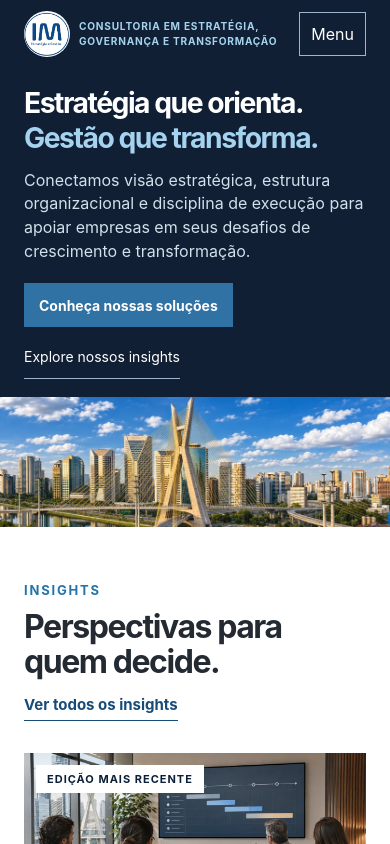
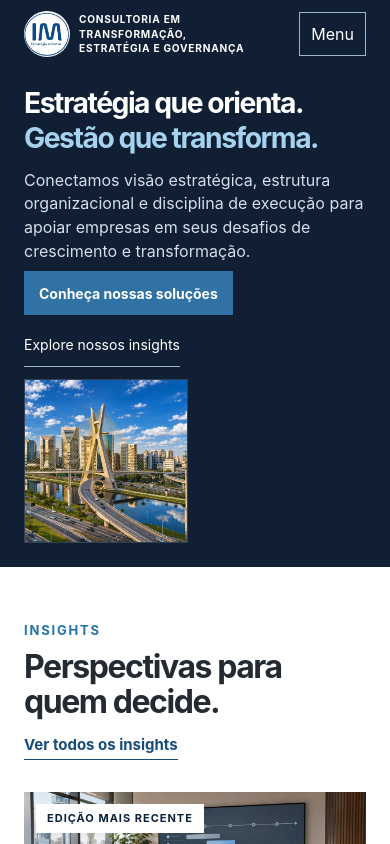
Before and after one commit to IMGestao/imgestao-site, a React (Vite) app: page / in a window 390 px wide. Shown: the top 844 px of the page. Built offline with nearby package versions, Linux system fonts and the light colour scheme.

Commit message:
Position square homepage photo left and unify white institutional brand across routes

```diff
--- a/scripts/validate-seo.mjs
+++ b/scripts/validate-seo.mjs
@@ -32,6 +32,7 @@ assert(themes.every(t => t.related.every(slug => slug !== t.slug && getTheme(slu
 const titles = new Set();
 for (const route of routes) {
   const html = read(route === "/" ? "index.html" : route.slice(1) + ".html");
+  assert(html.includes('class="rd-brand-positioning">Consultoria em transformação,<br/>estratégia e governança'), route + ": posicionamento institucional padronizado");
   for (const removed of removedPages) assert(!html.includes(removed), route + ": sem referência a " + removed);
   assert(!html.includes("Sugerir uma correção"), route + ": sem canal editorial de correções");
   assert(!legacyHost.test(html), route + ": sem domínio antigo no HTML");
@@ -103,7 +104,7 @@ assert(home.includes('class="rd-header rd-header-home"'), "Home: cabeçalho inst
 assert(home.includes('Estratégia que orienta.') && home.includes('Gestão que transforma.'), "Home: proposta de valor preservada");
 assert(home.includes('src="/im-hero-panoramico.webp"') && fs.existsSync(path.join("dist", "im-hero-panoramico.webp")), "Home: fotografia panorâmica disponível");
 assert(home.includes('srcSet="/im-hero-panoramico-836.webp 836w, /im-hero-panoramico.webp 1536w"') && fs.existsSync(path.join("dist", "im-hero-panoramico-836.webp")), "Home: versões responsivas da fotografia panorâmica disponíveis");
-assert(home.includes('class="rd-article-visual rd-hero-panorama"'), "Home: imagem usa o mesmo componente visual responsivo dos artigos");
+assert(home.includes('class="rd-hero-panorama"'), "Home: imagem institucional responsiva");
 assert(home.includes('href="#atuacao"') && home.includes('href="#insights"'), "Home: chamadas para ação preservadas");
 assert(!hub.includes('rd-header-home'), "Demais páginas: cabeçalho preservado");
 assert(hub.includes('href="/glossario"') && hub.indexOf('id="insights-glossary"') > hub.indexOf('id="all-insights"'), "Glossário rastreável ao final dos Insights");
--- a/src/index.css
+++ b/src/index.css
@@ -641,43 +641,42 @@ img {
 .rd-header-home .rd-header-inner{min-height:clamp(84px,8.4vw,170px);gap:clamp(18px,2vw,40px)}
 .rd-header-home .rd-brand{gap:clamp(12px,1.2vw,24px);min-width:0}
 .rd-header-home .rd-logo{flex:none;width:clamp(52px,4.7vw,96px);height:clamp(52px,4.7vw,96px)}
-.rd-brand-positioning{color:#a5d3ef;text-transform:uppercase;font-size:clamp(11px,1.15vw,24px);line-height:1.45;letter-spacing:.105em}
+.rd-brand-positioning{color:#fff;text-transform:uppercase;font-size:clamp(11px,1.15vw,24px);line-height:1.45;letter-spacing:.105em}
+.rd-header:not(.rd-header-home) .rd-brand-positioning{font-size:clamp(11px,1.1vw,15px)}
 .rd-header-home .rd-nav{font-size:clamp(15px,1.35vw,28px);gap:clamp(20px,2.5vw,52px);white-space:nowrap}
 .rd-header-home .rd-header-cta{font-size:inherit;padding:clamp(12px,1.3vw,26px) clamp(22px,2vw,42px)}
 .rd-hero{border-top:0}
-.rd-hero-intro{padding-top:clamp(28px,2.9vw,60px);padding-bottom:clamp(28px,1.8vw,38px)}
-.rd-hero .rd-hero-intro h1{font-size:clamp(42px,4.7vw,96px);line-height:1.045;font-weight:700;letter-spacing:-.052em;margin:0}
+.rd-hero-layout{display:grid;grid-template-columns:minmax(0,clamp(180px,23vw,320px)) minmax(0,1fr);grid-template-areas:"photo copy";align-items:center;gap:clamp(28px,4vw,76px);padding-block:clamp(30px,4vw,76px)}
+.rd-hero-intro{grid-area:copy;min-width:0}
+.rd-hero .rd-hero-intro h1{font-size:clamp(34px,4.1vw,78px);line-height:1.1;font-weight:700;letter-spacing:-.052em;margin:0}
 .rd-hero-intro h1 span{display:block;color:#fff}
-.rd-hero-intro h1 span:last-child{color:#a5d3ef;text-align:right;margin-top:.08em}
-.rd-hero-intro>p{max-width:31em;margin:clamp(26px,2.2vw,46px) auto 0;font-size:clamp(17px,1.59vw,33px);line-height:1.66;color:#d2e0eb}
-.rd-hero-panorama{height:auto;aspect-ratio:5/1}
-.rd-hero-panorama img{object-position:center 18%}
-.rd-hero-actions{display:flex;align-items:center;justify-content:center;gap:clamp(24px,2.2vw,46px);padding-block:clamp(17px,1.2vw,26px) clamp(22px,1.9vw,40px)}
+.rd-hero-intro h1 span:last-child{color:#a5d3ef;text-align:left;margin-top:.08em}
+.rd-hero-intro>p{max-width:38em;margin:clamp(16px,1.8vw,30px) 0 0;font-size:clamp(17px,1.4vw,26px);line-height:1.6;color:#d2e0eb}
+.rd-hero-image-shell{grid-area:photo;width:100%;min-width:0}
+.rd-hero-panorama{width:100%;aspect-ratio:1;overflow:hidden;border:1px solid #ffffff25}
+.rd-hero-panorama img{display:block;width:100%;height:100%;object-fit:cover;object-position:center}
+.rd-hero-actions{display:flex;align-items:center;flex-wrap:wrap;justify-content:flex-start;gap:clamp(16px,2.2vw,32px);padding-top:clamp(17px,1.8vw,30px)}
 .rd-hero-actions .rd-button{background:#3072a4;font-size:clamp(15px,1.4vw,29px);padding:clamp(14px,1.3vw,27px) clamp(22px,2vw,42px);text-align:center}
 .rd-hero-actions .rd-button:hover{background:#185d91}
 .rd-hero-actions .rd-hero-link{font-size:clamp(15px,1.4vw,29px)}
 .rd-header-home~main [id]{scroll-margin-top:calc(clamp(84px,8.4vw,170px) + 20px)}
 @media(max-width:1100px){
-  .rd-header-home .rd-header-inner{flex-wrap:wrap;gap:12px;padding-block:12px}
-  .rd-header-home .rd-menu-toggle{display:block}
-  .rd-header-home .rd-nav{display:none;width:100%;align-items:stretch;flex-direction:column;gap:6px;padding:10px 0 12px;white-space:normal}
-  .rd-header-home .rd-nav-open{display:flex}
-  .rd-hero-panorama{aspect-ratio:4/1}
-  .rd-hero-panorama img{object-position:center 20%}
+  .rd-header .rd-header-inner{flex-wrap:wrap;gap:12px;padding-block:12px}
+  .rd-header .rd-menu-toggle{display:block}
+  .rd-header .rd-nav{display:none;width:100%;align-items:stretch;flex-direction:column;gap:6px;padding:10px 0 12px;white-space:normal}
+  .rd-header .rd-nav-open{display:flex}
 }
 @media(max-width:860px){
   .rd-hero .rd-hero-intro h1{font-size:clamp(35px,6.5vw,58px);line-height:1.1}
   .rd-hero-intro h1 span:last-child{text-align:left;margin-top:.12em}
   .rd-hero-intro>p{margin-inline:0;max-width:36em}
-  .rd-hero-panorama{aspect-ratio:7/2}
-  .rd-hero-panorama img{object-position:center 24%}
   .rd-hero-actions{flex-wrap:wrap;justify-content:flex-start;padding-block:24px 32px;gap:20px}
 }
 @media(max-width:520px){
-  .rd-header-home .rd-brand{flex:1;gap:9px}
-  .rd-header-home .rd-logo{width:46px;height:46px}
-  .rd-brand-positioning{font-size:clamp(9px,2.6vw,12px);letter-spacing:.075em}
-  .rd-header-home .rd-menu-toggle{padding:9px 11px;flex:none}
+  .rd-header .rd-brand{flex:1;min-width:0;gap:9px}
+  .rd-header .rd-logo{width:46px;height:46px;flex:none}
+  .rd-header .rd-brand-positioning,.rd-header:not(.rd-header-home) .rd-brand-positioning{font-size:clamp(9px,2.6vw,12px);letter-spacing:.075em}
+  .rd-header .rd-menu-toggle{padding:9px 11px;flex:none}
   .rd-hero-actions{align-items:flex-start;flex-direction:column}
 }
 
@@ -685,17 +684,15 @@ img {
 @media(max-width:767px){
   .rd-header-home .rd-header-inner{min-height:68px;padding-block:10px}
   .rd-header-home .rd-menu-toggle{min-height:44px}
-  .rd-hero{display:flex;flex-direction:column}
-  .rd-hero-intro{padding-top:20px;padding-bottom:12px}
+  .rd-hero-layout{grid-template-columns:minmax(0,1fr);grid-template-areas:"copy" "photo";gap:12px;padding-block:20px 24px}
+  .rd-hero-intro{padding:0}
   .rd-hero .rd-hero-intro h1{font-size:clamp(1.75rem,7.25vw,2.125rem);line-height:1.12}
   .rd-hero-intro h1 span:last-child{margin-top:.12em}
   .rd-hero-intro>p{font-size:1rem;line-height:1.48;margin-top:14px}
-  .rd-hero-actions{order:1;flex-direction:row;flex-wrap:wrap;align-items:center;justify-content:flex-start;gap:8px 16px;padding-block:8px 18px}
+  .rd-hero-actions{flex-direction:row;flex-wrap:wrap;align-items:center;justify-content:flex-start;gap:8px 16px;padding-block:8px 0}
   .rd-hero-actions .rd-button{min-height:44px;padding:10px 14px;font-size:.875rem}
   .rd-hero-actions .rd-hero-link{display:inline-flex;align-items:center;min-height:44px;font-size:.875rem;padding-block:0}
-  .rd-hero-image-shell{order:2;width:100%}
-  .rd-hero-panorama{aspect-ratio:3/1}
-  .rd-hero-panorama img{object-position:center 29%}
+  .rd-hero-image-shell{width:min(42vw,180px);justify-self:start}
 }
 
 
--- a/src/shared/layout/Hero.jsx
+++ b/src/shared/layout/Hero.jsx
@@ -1,18 +1,20 @@
 export default function Hero() {
   return (
     <section className="rd-hero">
-      <div className="rd-panoramic-shell rd-hero-intro">
-        <h1><span>Estratégia que orienta.</span>{" "}<span>Gestão que transforma.</span></h1>
-        <p>Conectamos visão estratégica, estrutura organizacional e disciplina de execução para apoiar empresas em seus desafios de crescimento e transformação.</p>
-      </div>
-      <div className="mx-auto max-w-7xl px-6 lg:px-8 rd-hero-image-shell">
-        <div className="rd-article-visual rd-hero-panorama">
-          <img src="/im-hero-panoramico.webp" srcSet="/im-hero-panoramico-836.webp 836w, /im-hero-panoramico.webp 1536w" sizes="(max-width: 860px) 100vw, (max-width: 1023px) calc(100vw - 3rem), (max-width: 1279px) calc(100vw - 4rem), 76rem" width="1536" height="1024" alt="Reconstituição da Ponte Estaiada Octávio Frias de Oliveira, Rio Pinheiros e edifícios da Berrini, sob céu azul com nuvens, em São Paulo" fetchPriority="high" loading="eager" />
+      <div className="rd-panoramic-shell rd-hero-layout">
+        <div className="rd-hero-intro">
+          <h1><span>Estratégia que orienta.</span>{" "}<span>Gestão que transforma.</span></h1>
+          <p>Conectamos visão estratégica, estrutura organizacional e disciplina de execução para apoiar empresas em seus desafios de crescimento e transformação.</p>
+          <div className="rd-hero-actions">
+            <a href="#atuacao" className="rd-button">Conheça nossas soluções</a>
+            <a href="#insights" className="rd-hero-link">Explore nossos insights</a>
+          </div>
         </div>
-      </div>
-      <div className="rd-panoramic-shell rd-hero-actions">
-        <a href="#atuacao" className="rd-button">Conheça nossas soluções</a>
-        <a href="#insights" className="rd-hero-link">Explore nossos insights</a>
+        <div className="rd-hero-image-shell">
+          <div className="rd-hero-panorama">
+            <img src="/im-hero-panoramico.webp" srcSet="/im-hero-panoramico-836.webp 836w, /im-hero-panoramico.webp 1536w" sizes="(max-width: 767px) 180px, (max-width: 1391px) 23vw, 320px" width="1536" height="1024" alt="Reconstituição da Ponte Estaiada Octávio Frias de Oliveira, Rio Pinheiros e edifícios da Berrini, sob céu azul com nuvens, em São Paulo" fetchPriority="high" loading="eager" />
+          </div>
+        </div>
       </div>
     </section>
   );
--- a/src/shared/layout/SiteHeader.jsx
+++ b/src/shared/layout/SiteHeader.jsx
@@ -19,7 +19,7 @@ export default function SiteHeader() {
       <div className={`${isHome ? "rd-panoramic-shell" : "rd-shell"} rd-header-inner`}>
         <Link to="/" className="rd-brand" onClick={() => setOpen(false)}>
           <span className="rd-logo"><img src={logo} alt="IM Estratégia e Gestão" /></span>
-          {isHome ? <span className="rd-brand-positioning">Consultoria em estratégia,<br />governança e transformação</span> : <span>ESTRATÉGIA<br />E GESTÃO</span>}
+          <span className="rd-brand-positioning">Consultoria em transformação,<br />estratégia e governança</span>
         </Link>
         <button className="rd-menu-toggle" type="button" aria-expanded={open} aria-controls="rd-nav" onClick={() => setOpen(!open)}>
           {open ? "Fechar" : "Menu"}
```
